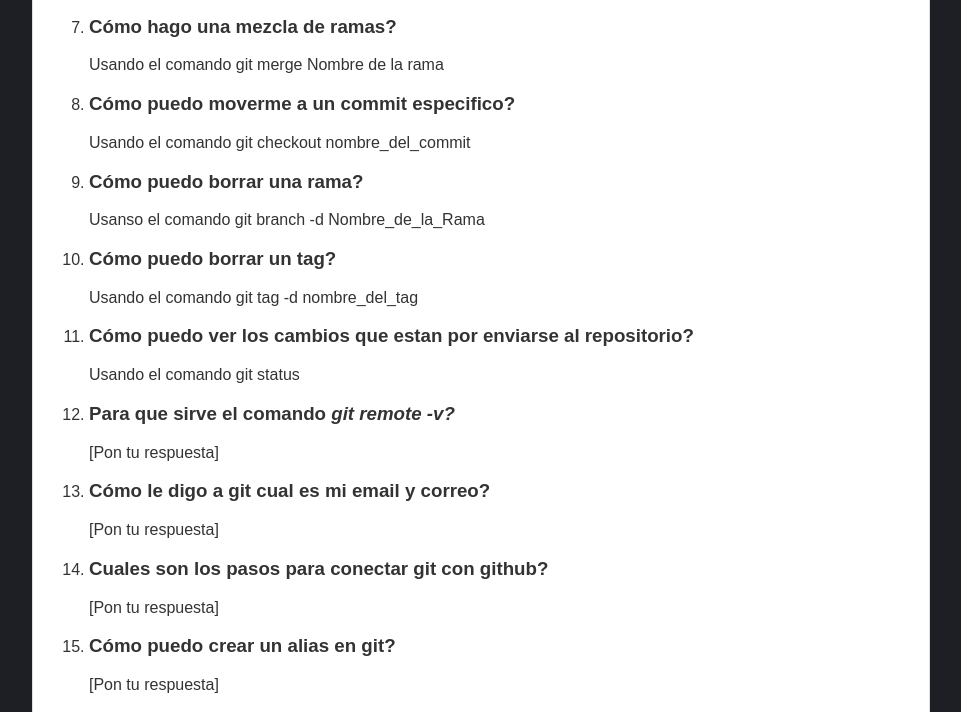
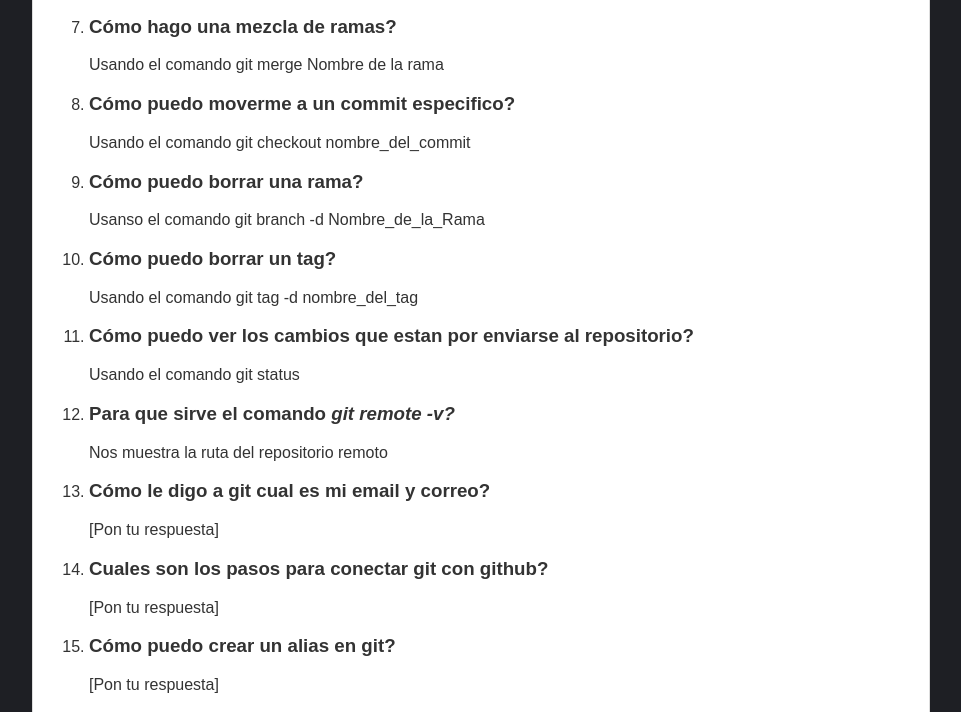
Before and after one commit to ticsacademy/examen-github, a plain HTML site: page examen/Alonso.html in a window 1280 px wide. Shown: the part 591-1303 px from the top of the page, without its empty margins (159-1120 px from the left). Drawn offline with Linux system fonts and the light colour scheme; files that its build step writes are made by us from their sources.

Commit message:
Respuesta numero doce #12

```diff
--- a/examen/Alonso.html
+++ b/examen/Alonso.html
@@ -67,7 +67,7 @@
                 </li>
                 <li>
                     <h3>Para que sirve el comando <em>git remote -v?</em></h3>
-                    [Pon tu respuesta]
+                    <p>Nos muestra la ruta del repositorio remoto</p>
                 </li>
                 <li>
                     <h3>Cómo le digo a git cual es mi email y correo?</h3>
```
